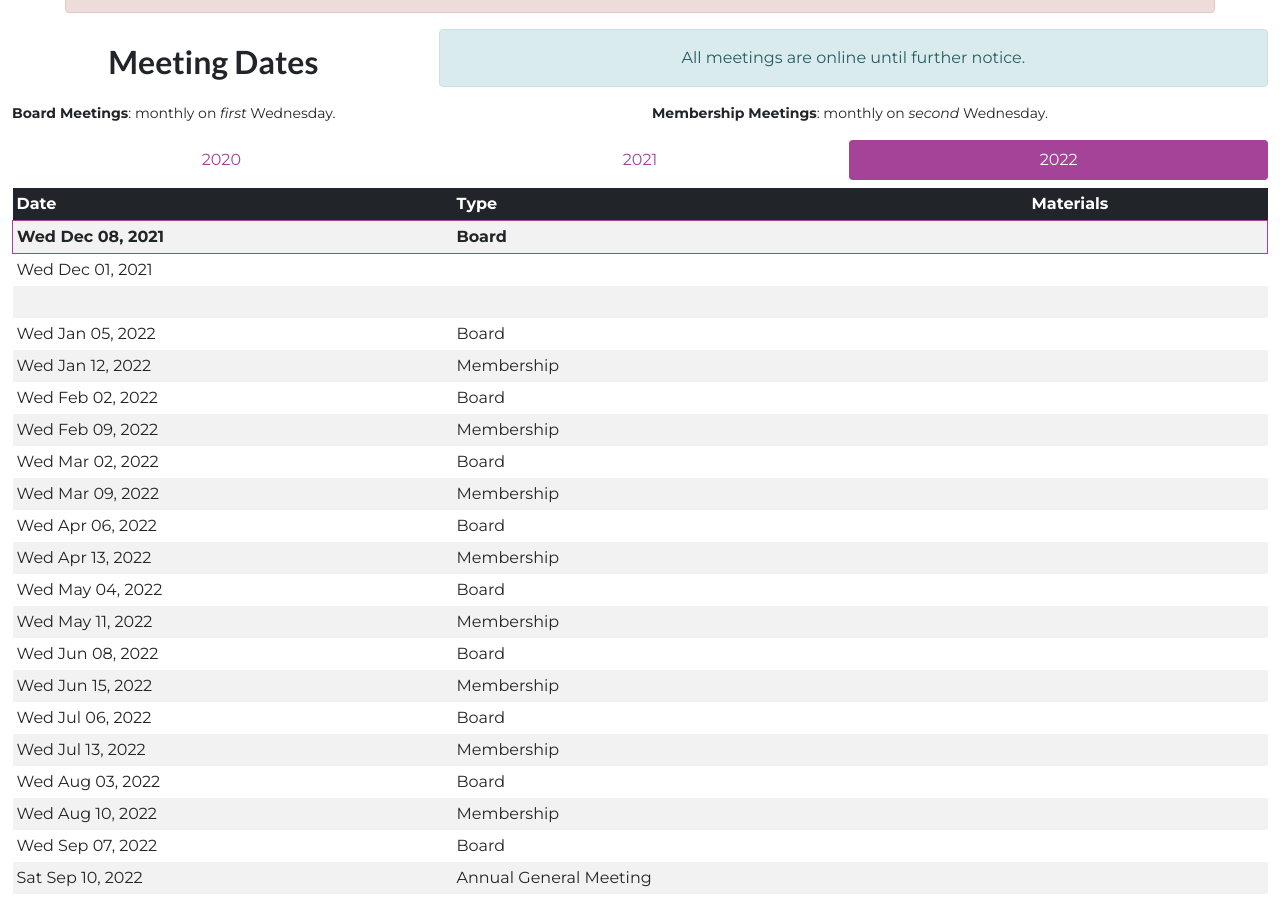
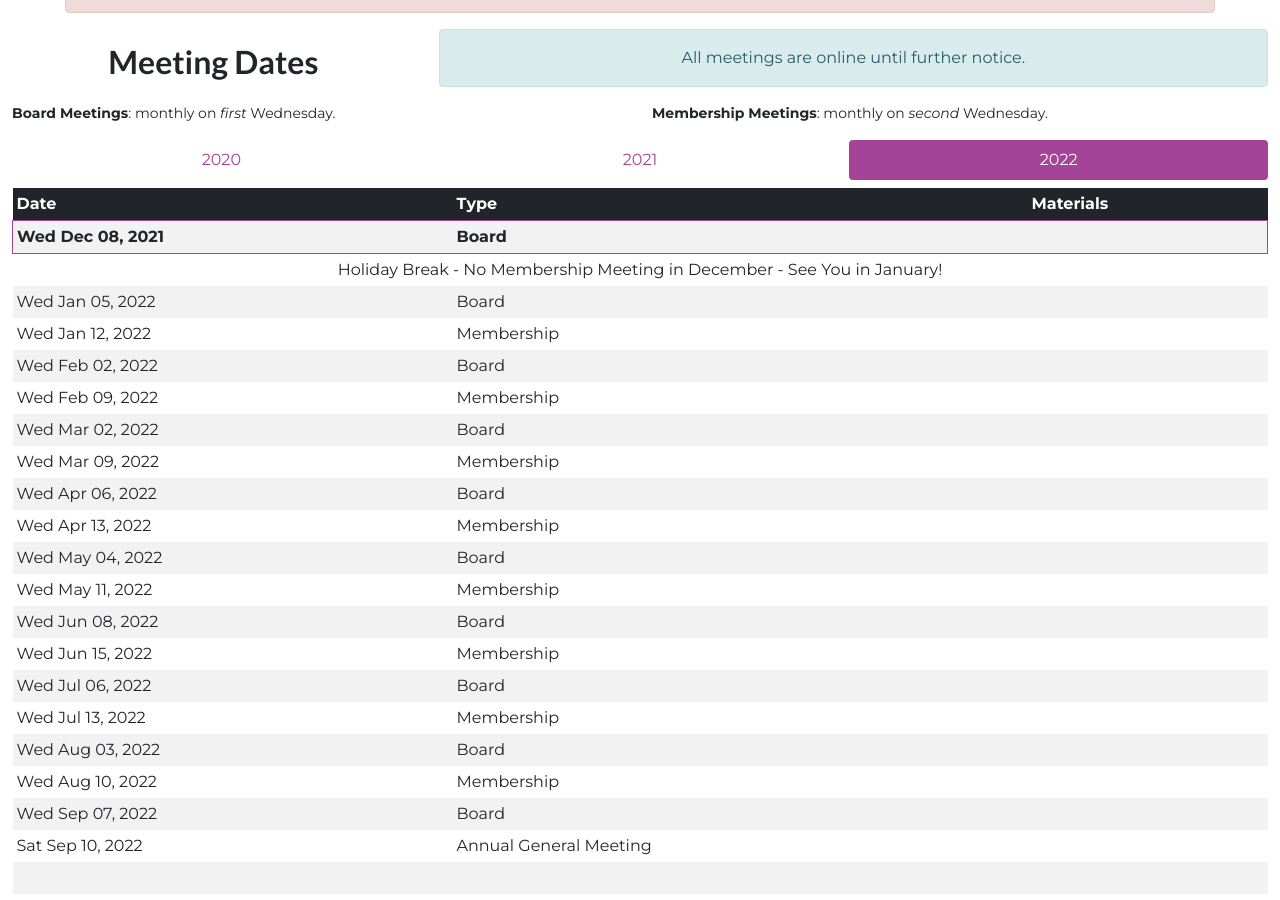
Before and after one commit to sfpride/members, a Jekyll site: the page built from index.html, in a window 1280 px wide and 900 px high, scrolled down 626 px. Built offline with Jekyll 4.4.1, drawn with Linux system fonts in a browser that asks for light colours; some web fonts are replaced.

Commit message:
full colspan messages for cancelled meetings

```diff
--- a/_data/calendar.csv
+++ b/_data/calendar.csv
@@ -1,7 +1,6 @@
 date,type,materials-url,materials-link
 Dec 8th 2021, Board
-Holiday Break - No Membership Meeting in December - See You in January!
-&nbsp;,
+c,Holiday Break - No Membership Meeting in December - See You in January!
 Jan 5th 2022, Board
 Jan 12th 2022, Membership
 Feb 2nd 2022, Board
--- a/index.html
+++ b/index.html
@@ -75,6 +75,9 @@ image: https://storage.googleapis.com/sfpride/tmp/og-members.png
 						{% assign today_date = 'today' | date: '%b %d, %Y' %}
 						{% assign meeting_today = meeting.date | date: '%b %d, %Y' %}
 						<tr {% if meeting_today == today_date %} class="fw-bold border border-primary" {% endif %}>
+							{% if meeting.date == "c" %}
+							<td class="text-center" scope="row" colspan="4">{{ meeting.type }}</td>
+							{% else %}
 							<td class="text-nowrap" scope="row">{{ meeting.date | date: '%a %b %d, %Y' }}</td>
 							<td>{{ meeting.type }}</td>
 							<td>
@@ -86,6 +89,7 @@ image: https://storage.googleapis.com/sfpride/tmp/og-members.png
 								<a href="meeting.minutes" target="_blank">Minutes</a> (pdf)
 								{% endif %}
 							</td>
+							{% endif %}
 						</tr>
 						{% endfor %}
 					</tbody>
```
